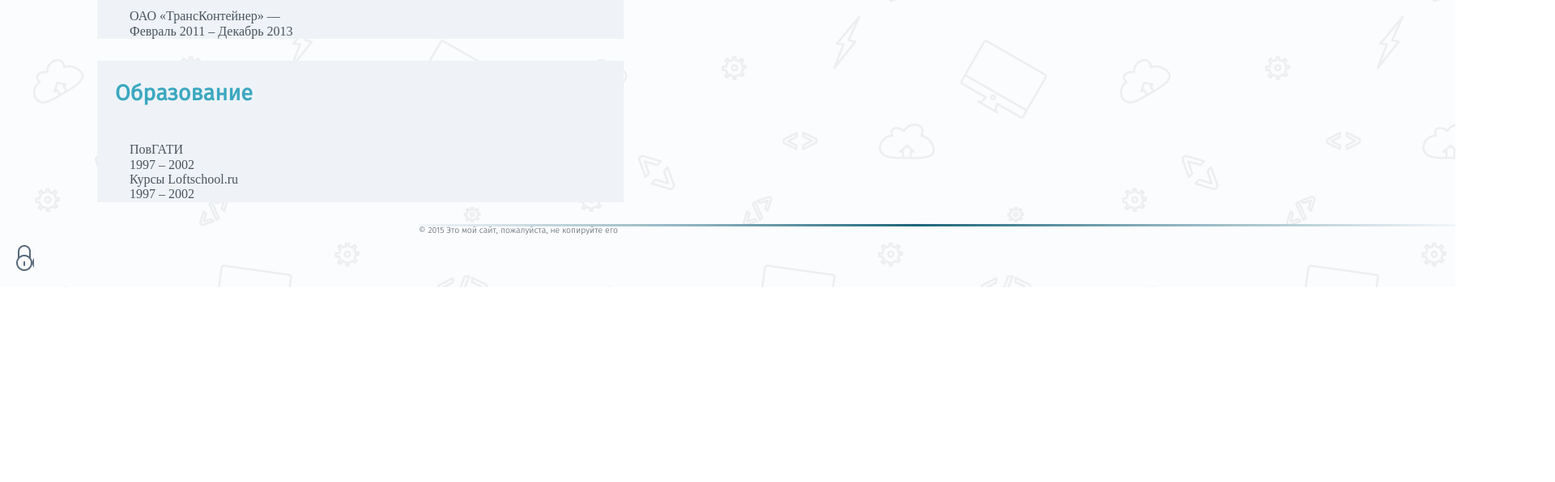
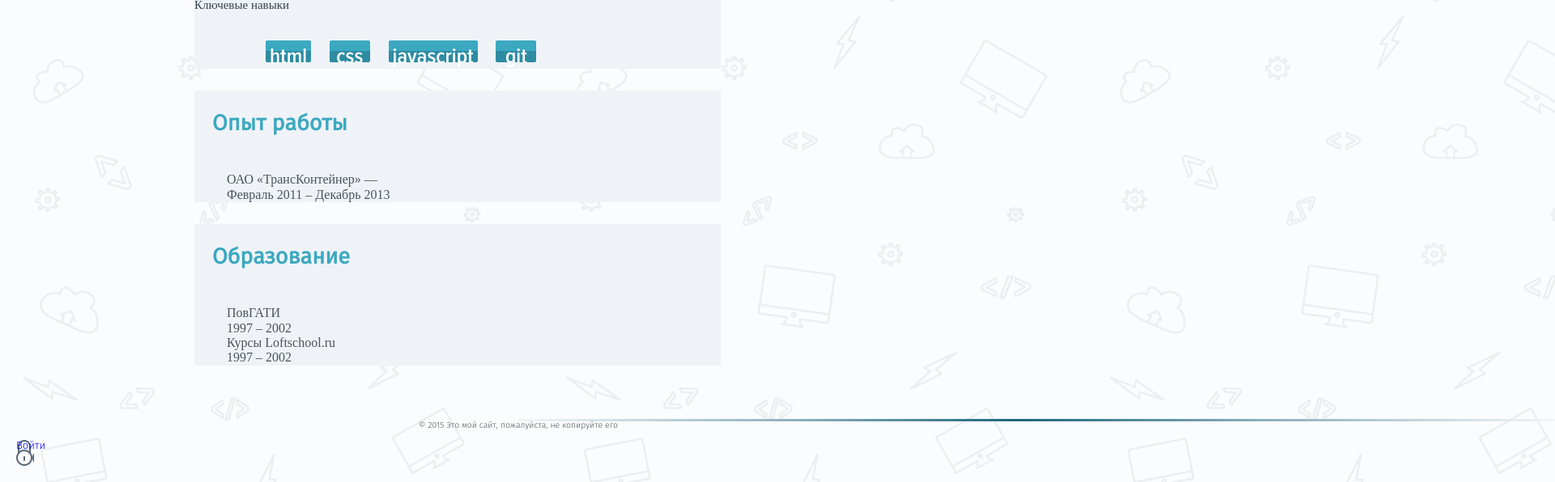
Before and after one commit to jacoder/lofts-dz1, a website: page app/index.html in a window 1280 px wide. Shown: the part 657-1253 px from the top of the page at 81% size, 1920 px wide, since content can reach past the window. Before the commit the page ends 1012 px from the top, so only its background shows below. Drawn offline with nearby package versions, Linux system fonts and the light colour scheme; files whose address does not match are found by name.

Commit message:
trying to fix layout

```diff
--- a/app/css/main.css
+++ b/app/css/main.css
@@ -36,12 +36,13 @@ html {
   min-height: 100%;
 }
 body {
-  background-image: url(../img/comppattern2.png);
+  background: url(../img/comppattern2.png) repeat;
   margin: 0 0 78px;
   /* bottom = footer height */
   text-align: left;
   font-style: normal;
   max-width: 1200px;
+    color: #4a545d;
 }
 a {
   text-decoration: none;
@@ -87,6 +88,10 @@ nav.social {
   height: 46px;
 }
 
+.social li.vk{
+  background-image: url();
+}
+
 /* SIDEBAR */
 
 aside {
@@ -95,6 +100,7 @@ aside {
 .sidebar {
   width: 250px;
   float: left;
+  /*clear: right;*/
 }
 .contacts h5 {
   background-color: #3ba8c0;
@@ -108,6 +114,8 @@ aside {
 main {
   width: 960px;
   margin: 39px auto 39px;
+  float: right;
+
 }
 main>article {
   background: #eff3f7;
@@ -116,7 +124,7 @@ main>article {
   margin-bottom: 27px;
   margin-left: 0;
   margin-right: auto;
-  color: #4a545d;
+
 }
 main>article h3 {
   font-size: 27px;
--- a/app/index.html
+++ b/app/index.html
@@ -74,6 +74,7 @@
   </header>
 
 
+<div class="middle-wrap clearfix">
   <!-- /* SIDEBAR */ -->
 
   <aside class="sidebar">
@@ -98,7 +99,7 @@
 
 
   <!-- /* MAIN CONTENT */ -->
-  <main class="main clearfix">
+  <main class="main">
 
     <article class="basic">
       <h3>Основная информация</h3>
@@ -157,7 +158,7 @@
     </article>
   </main>
 
-
+</div>
 
 
   <!-- /* FOOTER */ -->
@@ -165,11 +166,14 @@
   <footer>
 
     <!-- <figure> -->
-    <a id="login_link" href="login.php" title="Админка">
+    <div class="lock">
+    <a id="login_link" href="login.php" title="Админка">Войти
       <!-- <img src="./img/unlogged.png" alt="Админка ;)" /> -->
     </a>
+
+    </div>
     <!-- </figure> -->
-    <small>&copy; 2015 Это мой сайт, пожалуйста, не копируйте его</small>
+    <small>&copy; 2015  Это мой сайт, пожалуйста, не копируйте его</small>
   </footer>
 
 </body>
```
